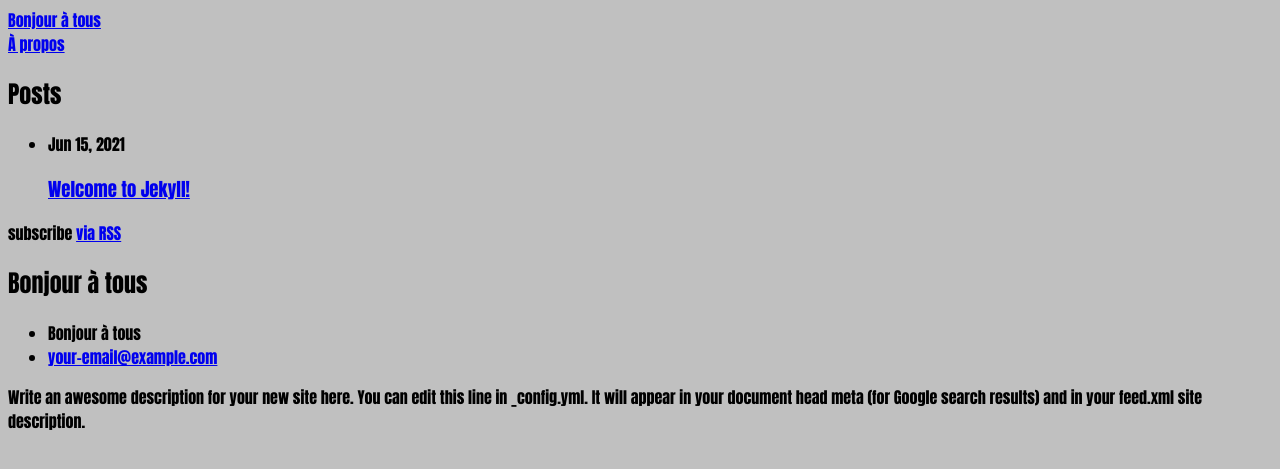
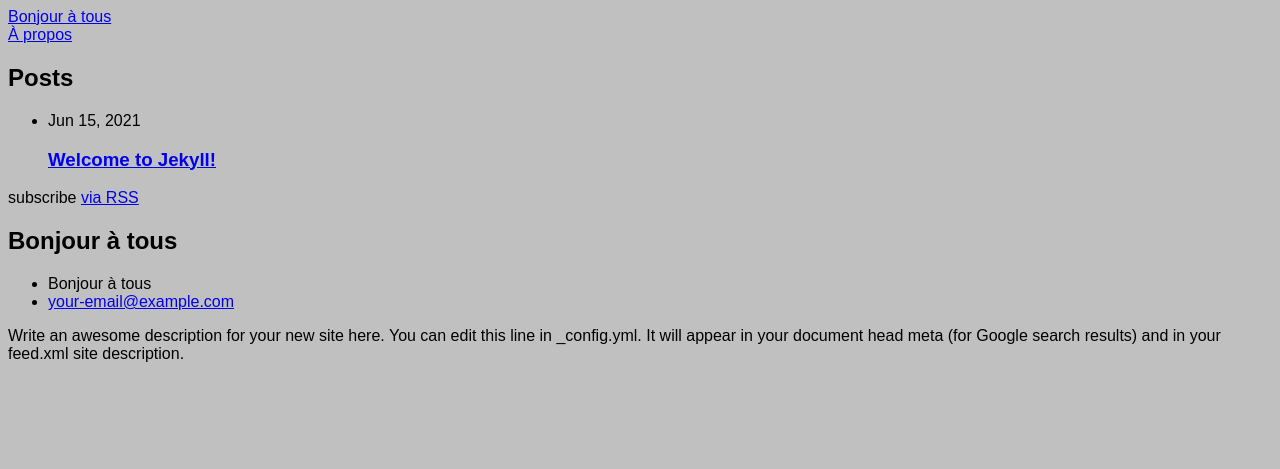
Before and after one commit to Corentin69008/Corentin69008.github.io, a Jekyll site: the page built from index.markdown, in a window 1280 px wide. Shown: the top 469 px of the page. Built offline with Jekyll 4.4.1, drawn with Linux system fonts in a browser that asks for light colours.

Commit message:
mise a jour

```diff
--- a/assets/main.css
+++ b/assets/main.css
@@ -5,4 +5,6 @@ html{
   background-color: #c0c0c0;
 }
 
-body {font-family: Impact, Charcoal, sans-serif;}
+body {
+  font-family: fantasy;
+}
```
